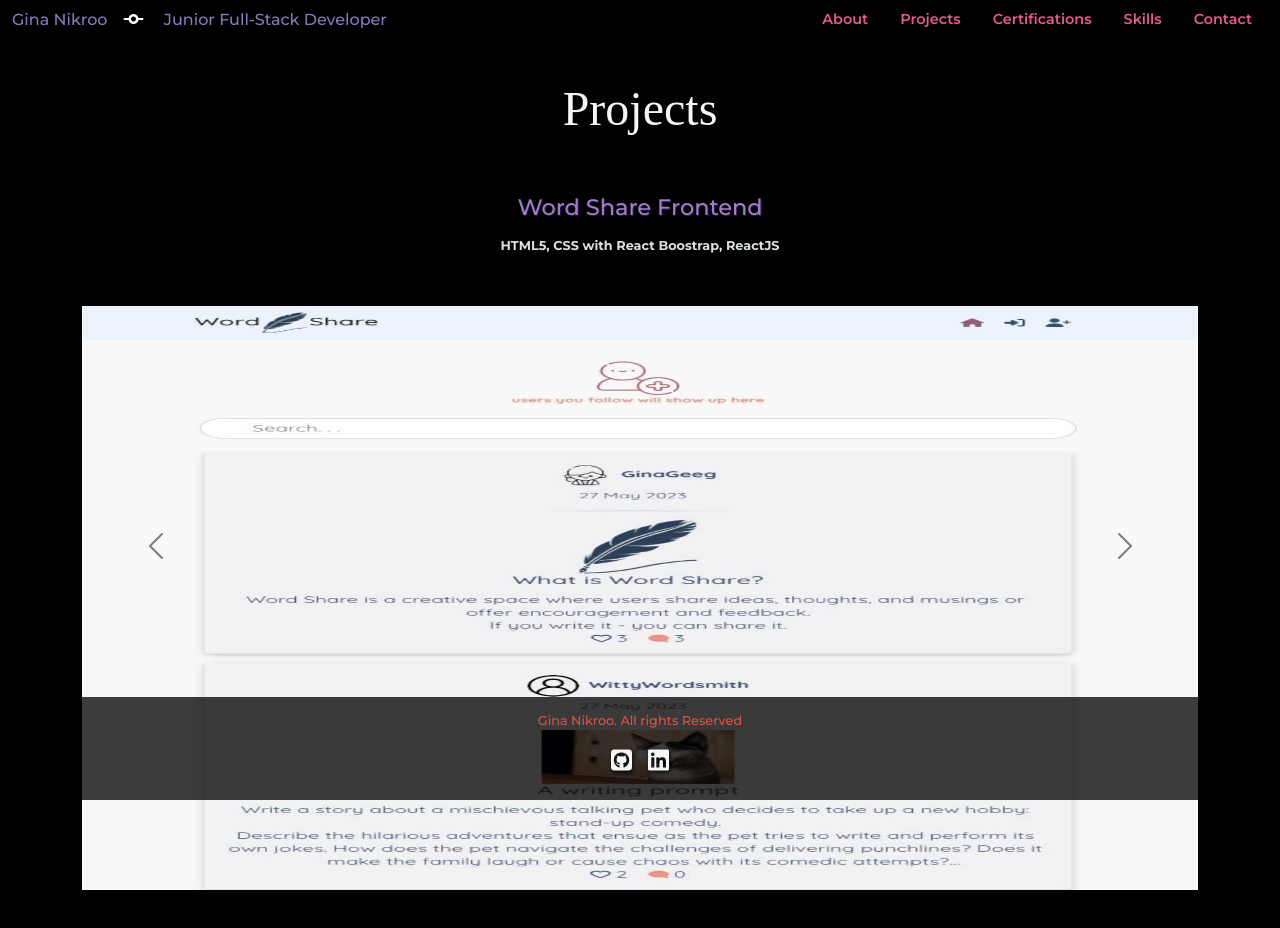
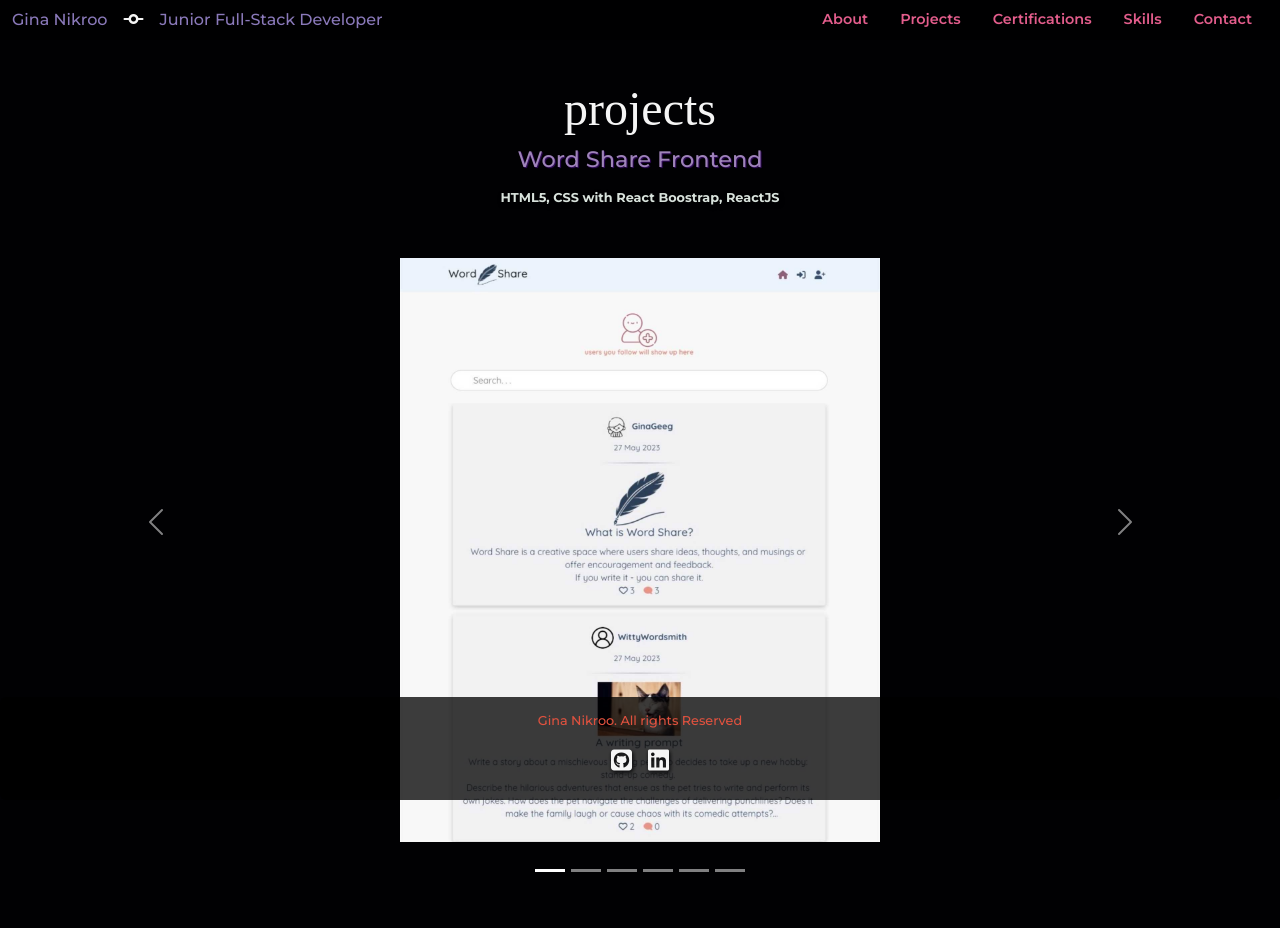
Before and after one commit to GNikroo/my-portfolio, a React (Create React App) app: page /projects in a window 1280 px wide. Shown: the top 928 px of the page. Built offline with nearby package versions, Linux system fonts and the light colour scheme; a web font is replaced by a local one.

Commit message:
Lowercase titles

```diff
--- a/src/components/Certificates.js
+++ b/src/components/Certificates.js
@@ -9,7 +9,7 @@ const Certificates = () => {
     <Container id="certifications" className={`${appStyles.Section} mx-auto`}>
       <Card className={`${styles.Certificates} border-0`}>
         <Card.Title className={`${appStyles.Title} d-block text-center`}>
-          Certifications
+          certifications
         </Card.Title>
         <Card.Body className="py-4 text-center">
           {certificates.map((certificate) => (
@@ -23,7 +23,12 @@ const Certificates = () => {
                   {certificate.course}
                 </Card.Text>
               </NavLink>
-              <Image className="d-none" height="400" width="600" src={certificate.image} />
+              <Image
+                className="d-none"
+                height="400"
+                width="600"
+                src={certificate.image}
+              />
             </div>
           ))}
         </Card.Body>
--- a/src/components/Contact.js
+++ b/src/components/Contact.js
@@ -39,7 +39,7 @@ const Contact = () => {
     <Container id="contact" className={`${appStyles.Section} text-center`}>
       <Card className={`${styles.Contact} border-0`}>
         <Card.Title className={`${appStyles.Title} pb-2 d-block text-center`}>
-          Contact Me
+          contact
         </Card.Title>
       </Card>
       <CardGroup>
@@ -48,7 +48,6 @@ const Contact = () => {
             <Card className={`${styles.FormContainer} border-0 mx-auto px-3`}>
               <Form data-netlify="true" name="contact" onSubmit={handleSubmit}>
                 <input type="hidden" name="form-name" value="contact" />
-                <Card.Title className={styles.Subtitle}>Contact Me</Card.Title>
                 <Card.Text className={styles.Description}>
                   As a developer, I am always striving to learn more so that I
                   can do more. I hope to find an opportunity where I can
--- a/src/components/NavBar.js
+++ b/src/components/NavBar.js
@@ -19,8 +19,10 @@ const NavBar = () => {
           <Navbar.Brand className={styles.Title}>
             Gina Nikroo
             <span className={`${styles.Description} d-none d-md-inline`}>
-              <i className="text-white px-3 fa-solid fa-code-commit"></i> Junior
-              Full-Stack Developer
+              <i
+                className={`${styles.Commit} px-3 fa-solid fa-code-commit`}
+              ></i>
+              Junior Full-Stack Developer
             </span>
           </Navbar.Brand>
         </Link>
--- a/src/components/Project.js
+++ b/src/components/Project.js
@@ -9,7 +9,7 @@ const Project = () => {
     <Container id="projects" className={`${appStyles.Section} mx-auto`}>
       <Card className={`${styles.Projects} border-0`}>
         <Card.Title className={`${appStyles.Title} d-block text-center`}>
-          Projects
+          projects
         </Card.Title>
         <Card.Body className="p-0">
           <Row className={styles.DesktopVisibility}>
--- a/src/components/Skills.js
+++ b/src/components/Skills.js
@@ -14,16 +14,16 @@ const Skills = () => {
   return (
     <Container id="skills" className={appStyles.Section}>
       <Card className={`${styles.Skills} border-0`}>
-        <Card.Title
-          className={`${appStyles.Title} pb-2 d-block text-center`}
-        >
-          Skills &amp; Technologies
+        <Card.Title className={`${appStyles.Title} pb-2 d-block text-center`}>
+          skills &amp; technologies
         </Card.Title>
         <Card.Body className="py-3">
           <Row>
             <Col lg={2} md={4} className={`${styles.Col} mx-auto pb-5`}>
               <ListGroup className={appStyles.Color1}>
-                    <Card.Subtitle className={`${styles.Subtitle} lead`}>Languages</Card.Subtitle>
+                <Card.Subtitle className={`${styles.Subtitle} lead`}>
+                  Languages
+                </Card.Subtitle>
                 <ListGroup.Item className={styles.Item}>
                   {languages.map((language) => (
                     <div key={language}>
@@ -60,7 +60,9 @@ const Skills = () => {
                   {versionControls.map((versionControl) => (
                     <div key={versionControl}>
                       <div>
-                            <span className={styles.BulletList}>{versionControl}</span>
+                        <span className={styles.BulletList}>
+                          {versionControl}
+                        </span>
                       </div>
                     </div>
                   ))}
@@ -76,7 +78,9 @@ const Skills = () => {
                   {databaseSystems.map((databaseSystem) => (
                     <div key={databaseSystem}>
                       <div>
-                            <span className={styles.BulletList}>{databaseSystem}</span>
+                        <span className={styles.BulletList}>
+                          {databaseSystem}
+                        </span>
                       </div>
                     </div>
                   ))}
@@ -85,7 +89,9 @@ const Skills = () => {
             </Col>
             <Col lg={2} md={4} className={`${styles.Col} mx-auto pb-5`}>
               <ListGroup className={appStyles.Color5}>
-                    <Card.Subtitle className={`${styles.Subtitle} lead`}>IDE/Text Editor</Card.Subtitle>
+                <Card.Subtitle className={`${styles.Subtitle} lead`}>
+                  IDE/Text Editor
+                </Card.Subtitle>
                 <ListGroup.Item className={styles.Item}>
                   {developmentEnvirons.map((developmentEnviron) => (
                     <div key={developmentEnviron}>
--- a/src/contexts/ProjectContext.js
+++ b/src/contexts/ProjectContext.js
@@ -28,7 +28,7 @@ export const SmallScreenSize = (props) => {
           <p className={styles.Subtitle}>{subtitle}</p>
         </NavLink>
       </Col>
-      <Col className={`${styles.imageCol} mx-auto`}>
+      <Col className={`${styles.ImageCol} mx-auto`}>
         <NavLink href={link} target="blank">
           <Image className={`${styles.Image} w-100`} src={image} alt={alt} />
         </NavLink>
@@ -45,7 +45,6 @@ export const SmallScreenSize = (props) => {
           interval={10000}
           touch={true}
           controls={false}
-          variant="dark"
         >
           {projects.map((project) => (
             <Carousel.Item
@@ -62,13 +61,9 @@ export const SmallScreenSize = (props) => {
           slide={false}
           interval={10000}
           touch={true}
-          variant="dark"
         >
           {projects.map((project) => (
-            <Carousel.Item
-              key={project.title}
-              className={`${styles.Item} pt-5`}
-            >
+            <Carousel.Item key={project.title} className={styles.Item}>
               <ProjectDetailsDesktop {...project} />
             </Carousel.Item>
           ))}
```
Lines whose indentation alone changed are shown as unchanged.
